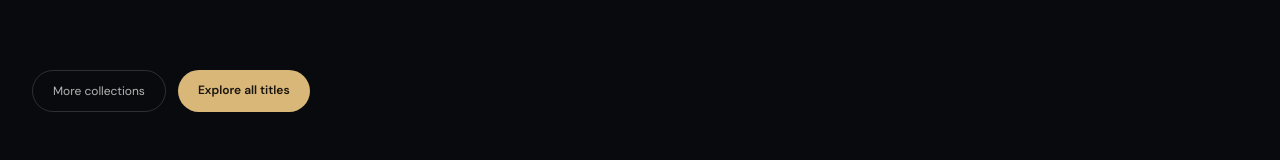
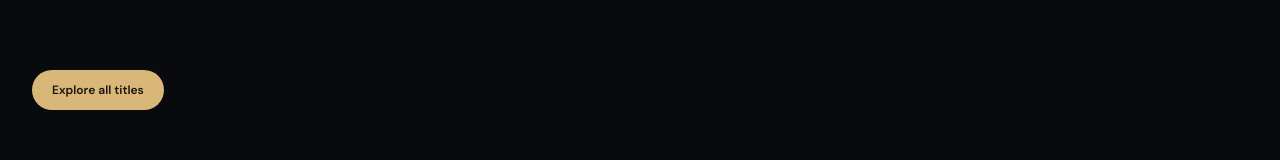
Before and after one commit to Serkel-Whally/Watchora, a Next.js app: page /collections/edge-of-your-seat in a window 1280 px wide. Shown: the part 989-1149 px from the top of the page. Built offline with nearby package versions, Linux system fonts and the light colour scheme.

Commit message:
fix: remove repeated collection navigation action

```diff
--- a/app/collections/[slug]/page.tsx
+++ b/app/collections/[slug]/page.tsx
@@ -27,7 +27,7 @@ export default async function CollectionDetailPage({ params }: Props) {
         <p className="mt-4 max-w-xl border-l border-[#d9b779]/50 pl-4 text-sm leading-6 text-white/40">{collection.editorialNote}</p>
         <div className="mt-12 flex items-center justify-between border-b border-white/10 pb-4"><p className="eyebrow">In this collection</p><span className="text-[11px] text-white/35">{titles.length} sample {titles.length === 1 ? "title" : "titles"}</span></div>
         {titles.length ? <div className="hide-scrollbar -mx-[18px] mt-7 flex snap-x snap-mandatory gap-4 overflow-x-auto px-[18px] pb-5 sm:mx-0 sm:px-0 lg:grid lg:grid-cols-4 lg:gap-x-6 lg:gap-y-9">{titles.map((film) => <article key={film.id} className="w-[min(48vw,220px)] shrink-0 snap-start sm:w-[220px] lg:w-auto"><Link href={`/title/${film.id}`} className="group block"><div className="poster"><img src={film.image} alt={`${film.title} poster`} loading="lazy"/><span className="absolute bottom-3 left-3 right-3 text-sm font-semibold text-white">{film.title}</span></div><div className="mt-3 flex justify-between gap-2 text-xs text-white/45"><span>{film.year} · {film.genre}</span><span>{film.kind}</span></div><p className="mt-1 text-[11px] text-white/30">{film.country}</p></Link></article>)}</div> : <div className="py-20 text-center"><p className="text-sm text-white/45">This collection is being refreshed.</p><Link href="/explore" className="mt-4 inline-flex items-center gap-2 text-xs text-[#d9b779]">Explore the catalogue <ArrowRight size={14}/></Link></div>}
-        <div className="mt-14 flex flex-wrap gap-3"><Link href="/collections" className="rounded-full border border-white/15 px-5 py-3 text-xs text-white/70 hover:border-white/35">More collections</Link><Link href="/explore" className="rounded-full bg-[#d9b779] px-5 py-3 text-xs font-semibold text-[#17130d] hover:bg-[#edce94]">Explore all titles</Link></div>
+        <div className="mt-14 flex flex-wrap gap-3"><Link href="/explore" className="rounded-full bg-[#d9b779] px-5 py-3 text-xs font-semibold text-[#17130d] hover:bg-[#edce94]">Explore all titles</Link></div>
         <p className="mt-12 text-center text-[11px] text-white/25">Illustrative sample catalogue. Watchora does not host or stream video.</p>
       </section>
     </main>
```
